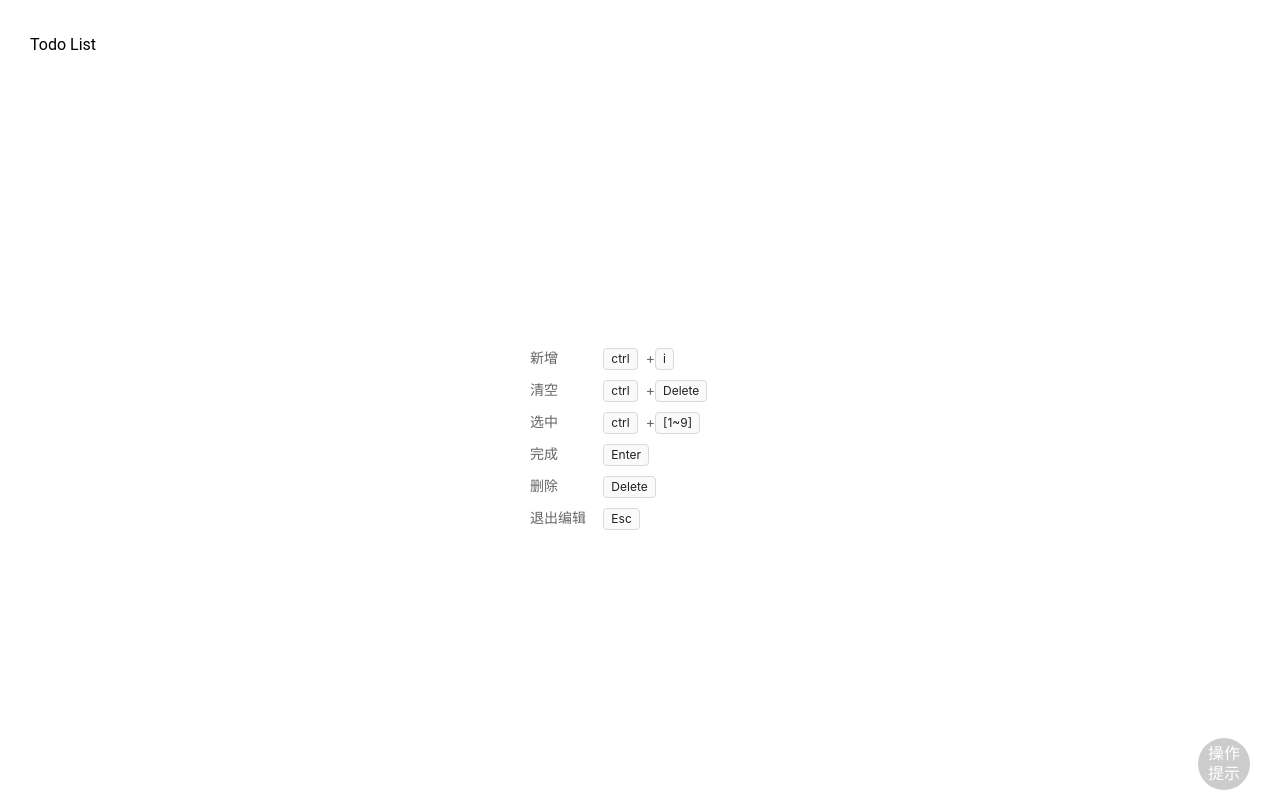
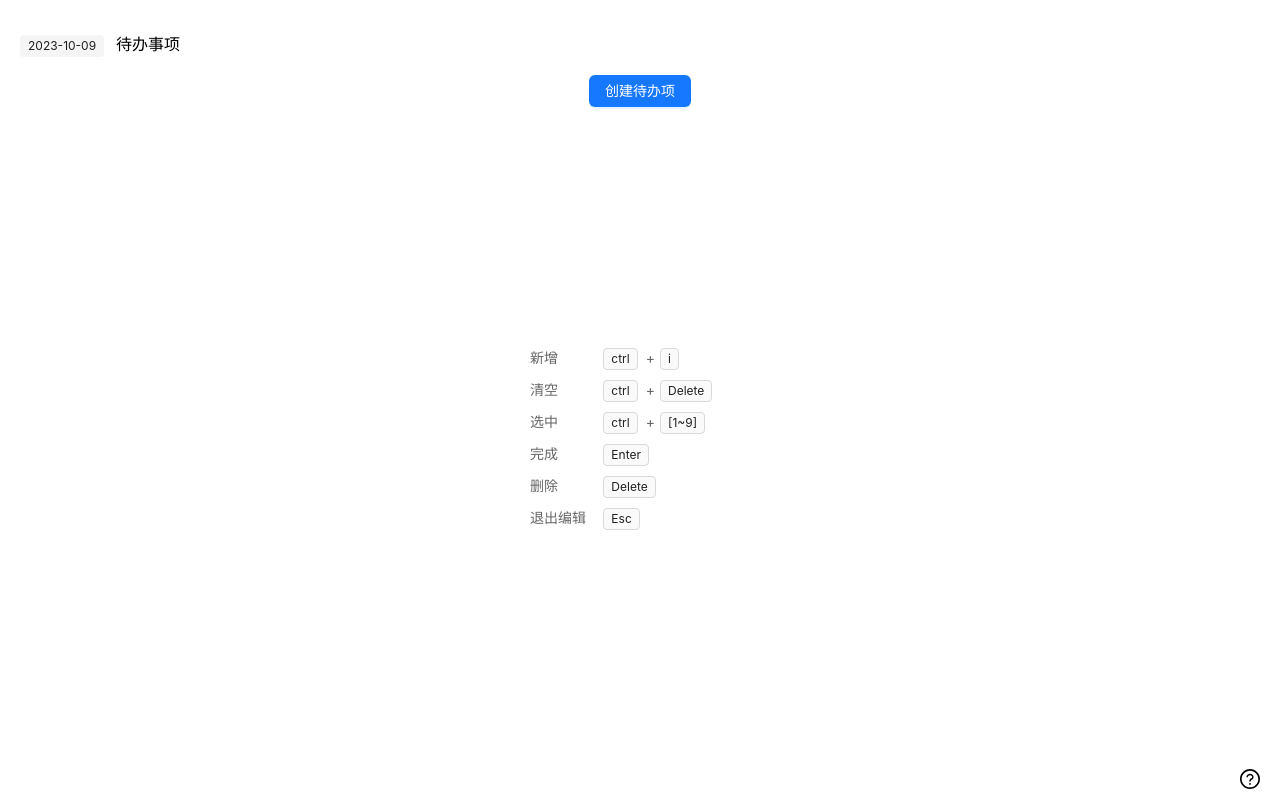
Before and after one commit to Zuowendong/my-todolist, a Vue app: page / in a window 1280 px wide. Built offline with nearby package versions, Linux system fonts and the light colour scheme.

Commit message:
add buttons

```diff
--- a/package.json
+++ b/package.json
@@ -17,6 +17,7 @@
     "build:linux": "npm run build && electron-builder --linux --config"
   },
   "dependencies": {
+    "@ant-design/icons-vue": "^7.0.1",
     "@electron-toolkit/preload": "^2.0.0",
     "@electron-toolkit/utils": "^2.0.0",
     "ant-design-vue": "4.x",
--- a/src/renderer/src/App.vue
+++ b/src/renderer/src/App.vue
@@ -1,28 +1,31 @@
 <script setup>
-import { Modal } from 'ant-design-vue'
+import { Modal, Tag } from 'ant-design-vue'
+import { QuestionCircleOutlined } from '@ant-design/icons-vue'
+import dayjs from 'dayjs'
 import TodoList from './components/todo-list.vue'
 import ShortcutKey from './components/shortcut-key.vue'
 
-import { ref } from 'vue'
+import { computed, onMounted, ref } from 'vue'
 const open = ref(false)
 
 const showModal = () => {
   open.value = true
 }
-
-const handleOk = (e) => {
-  console.log(e)
-  open.value = false
-}
+const today = computed(() => dayjs().format('YYYY-MM-DD'))
 </script>
 
 <template>
   <div class="main">
-    <header>Todo List</header>
+    <header>
+      <Tag :bordered="false">{{ today }}</Tag>
+      待办事项
+    </header>
     <TodoList class="listBox"></TodoList>
 
-    <div class="tipBox" @click="showModal">操作提示</div>
-    <Modal v-model:open="open" title="操作按键">
+    <div class="tipBox" title="快捷键提示" @click="showModal">
+      <QuestionCircleOutlined style="font-size: 20px" />
+    </div>
+    <Modal v-model:open="open" title="快捷键" :footer="null">
       <ShortcutKey></ShortcutKey>
     </Modal>
   </div>
--- a/src/renderer/src/assets/css/app.less
+++ b/src/renderer/src/assets/css/app.less
@@ -40,7 +40,7 @@ a:hover {
   width: 100%;
   height: 100%;
   margin: 0 auto;
-  padding: 15px 30px 0 30px;
+  padding: 15px 20px 0 20px;
 }
 
 .main {
@@ -57,14 +57,6 @@ a:hover {
     position: absolute;
     bottom: 10px;
     right: 0px;
-    width: 40px;
-    height: 40px;
-    text-align: center;
-    line-height: 20px;
-    background-color: #ccc;
-    border-radius: 50%;
-    padding: 6px;
-    color: #fff;
     cursor: pointer;
   }
 }
--- a/src/renderer/src/components/shortcut-key.vue
+++ b/src/renderer/src/components/shortcut-key.vue
@@ -4,7 +4,7 @@
       <Col :span="8">{{ item.label }}</Col>
       <Col :span="16">
         <Tag>{{ item.value1 }}</Tag>
-        <span v-if="item.value2">+</span>
+        <span v-if="item.value2" class="unit">+</span>
         <Tag v-if="item.value2"> {{ item.value2 }}</Tag>
       </Col>
     </Row>
@@ -31,4 +31,7 @@ const keyItems = ref([
   line-height: 32px;
   color: #666;
 }
+.unit {
+  margin-right: 5px;
+}
 </style>
--- a/src/renderer/src/components/todo-item.vue
+++ b/src/renderer/src/components/todo-item.vue
@@ -1,19 +1,24 @@
 <template>
   <div>
-    <div v-if="item.isEdit">
+    <div v-if="item.isEdit" class="edit-item">
       <Input
         ref="inputRef"
         v-model:value="item.name"
-        maxlength="50"
+        :maxlength="50"
         placeholder="请输入待办项"
         @keydown.enter="handleInput"
       />
+      <CheckCircleOutlined class="icon" @click="handleInput" />
+      <CloseCircleOutlined class="icon" @click="handleDelete(true)" />
     </div>
 
     <div v-else class="show-item">
       <span>{{ serialNum }}、</span>
       <span> {{ item.name }}</span>
       <span class="time"> Create at {{ item.time }}</span>
+      <div class="icon">
+        <CloseCircleOutlined @click="handleDelete(false)" />
+      </div>
     </div>
   </div>
 </template>
@@ -21,6 +26,7 @@
 <script setup>
 import { onMounted, ref, toRefs } from 'vue'
 import { Input } from 'ant-design-vue'
+import { CheckCircleOutlined, CloseCircleOutlined } from '@ant-design/icons-vue'
 
 const props = defineProps({
   item: {
@@ -34,10 +40,16 @@ const props = defineProps({
 })
 
 const { item, serialNum } = toRefs(props)
-const emits = defineEmits(['enterChange'])
+const emits = defineEmits(['enterChange', 'deleteChange'])
 
 function handleInput() {
   emits('enterChange', { isEdit: false })
+}
+function handleDelete(isEdit) {
+  emits('deleteChange', {
+    index: serialNum.value - 1,
+    isEdit
+  })
 }
 
 const inputRef = ref()
@@ -47,13 +59,24 @@ onMounted(() => {
 </script>
 
 <style lang="less" scoped>
+.edit-item {
+  display: flex;
+  align-items: center;
+  .icon {
+    margin-left: 4px;
+  }
+}
 .show-item {
   display: grid;
-  grid-template-columns: 30px auto 130px;
+  grid-template-columns: 30px auto 130px 30px;
   align-items: center;
   .time {
     font-size: 12px;
     color: #666;
   }
+  .icon {
+    display: flex;
+    justify-content: flex-end;
+  }
 }
 </style>
--- a/src/renderer/src/components/todo-list.vue
+++ b/src/renderer/src/components/todo-list.vue
@@ -1,6 +1,11 @@
 <template>
   <div class="list">
-    <ShortcutKey v-if="isEmpty" class="shortcutBox"></ShortcutKey>
+    <template v-if="isEmpty">
+      <ShortcutKey class="shortcutBox"></ShortcutKey>
+      <div class="addBox">
+        <Button type="primary" @click="handleAdd">创建待办项</Button>
+      </div>
+    </template>
     <template v-else>
       <div
         v-for="(item, index) in list"
@@ -15,14 +20,20 @@
           :item="item"
           :serialNum="index + 1"
           @enterChange="(raw) => handleEnterChange(item, raw)"
+          @deleteChange="(raw) => handleDeleteChange(item, raw)"
         ></TodoItem>
+      </div>
+      <div v-if="isAdd" class="addBox-list">
+        <PlusCircleOutlined @click="handleAdd" />
       </div>
     </template>
   </div>
 </template>
 
 <script setup>
-import { computed, onMounted, ref } from 'vue'
+import { computed, onMounted, ref, createVNode } from 'vue'
+import { Button, Modal, message } from 'ant-design-vue'
+import { ExclamationCircleOutlined, PlusCircleOutlined } from '@ant-design/icons-vue'
 import dayjs from 'dayjs'
 import TodoItem from './todo-item.vue'
 import ShortcutKey from './shortcut-key.vue'
@@ -30,9 +41,15 @@ import ShortcutKey from './shortcut-key.vue'
 const list = ref([])
 
 const isEmpty = computed(() => !list.value.length)
+const isAdd = computed(() => {
+  return !list.value[list.value.length - 1].isEdit
+})
 
 function handleAdd() {
-  if (list.value.length >= 9) return
+  if (list.value.length >= 9) {
+    message.warning('最多只能新建9项')
+    return
+  }
   list.value.push({
     id: Math.random() * 100,
     name: '',
@@ -51,9 +68,30 @@ function handleDelete(index) {
 }
 
 function handleEnterChange(item, raw) {
-  if (!item.name) return
+  if (!item.name) {
+    message.warning('请输入待办内容')
+    return
+  }
   item.isEdit = raw.isEdit
   handleAdd()
+}
+function handleDeleteChange(item, raw) {
+  if (item.isFinish) return
+  if (raw.isEdit) {
+    handleDelete(raw.index)
+  } else {
+    Modal.confirm({
+      title: '你确认要删除当前待办项吗？',
+      icon: createVNode(ExclamationCircleOutlined),
+      content: createVNode('div', { style: 'color:red;' }, item.name),
+      onOk() {
+        handleDelete(raw.index)
+      },
+      onCancel() {
+        console.log('Cancel')
+      }
+    })
+  }
 }
 
 let activeRow = ref(0)
@@ -126,14 +164,25 @@ onMounted(() => {
     align-items: center;
     justify-content: center;
   }
+  .addBox {
+    display: flex;
+    align-items: center;
+    justify-content: center;
+  }
+  .addBox-list {
+    position: absolute;
+    top: -40px;
+    right: 6px;
+  }
   .item-row {
     line-height: 34px;
-    border: 1px solid transparent;
     border-radius: 4px;
     margin-bottom: 4px;
+    box-sizing: border-box;
+    padding: 0 6px;
   }
   .active-row {
-    border-color: #1677ff;
+    background: linear-gradient(70deg, rgba(77, 162, 203, 0.5), rgba(103, 178, 111, 0.8));
   }
   .finish-row {
     color: #999;
```
Also changed, not shown: 1 other file (tests, documents, lock files or other folders).
